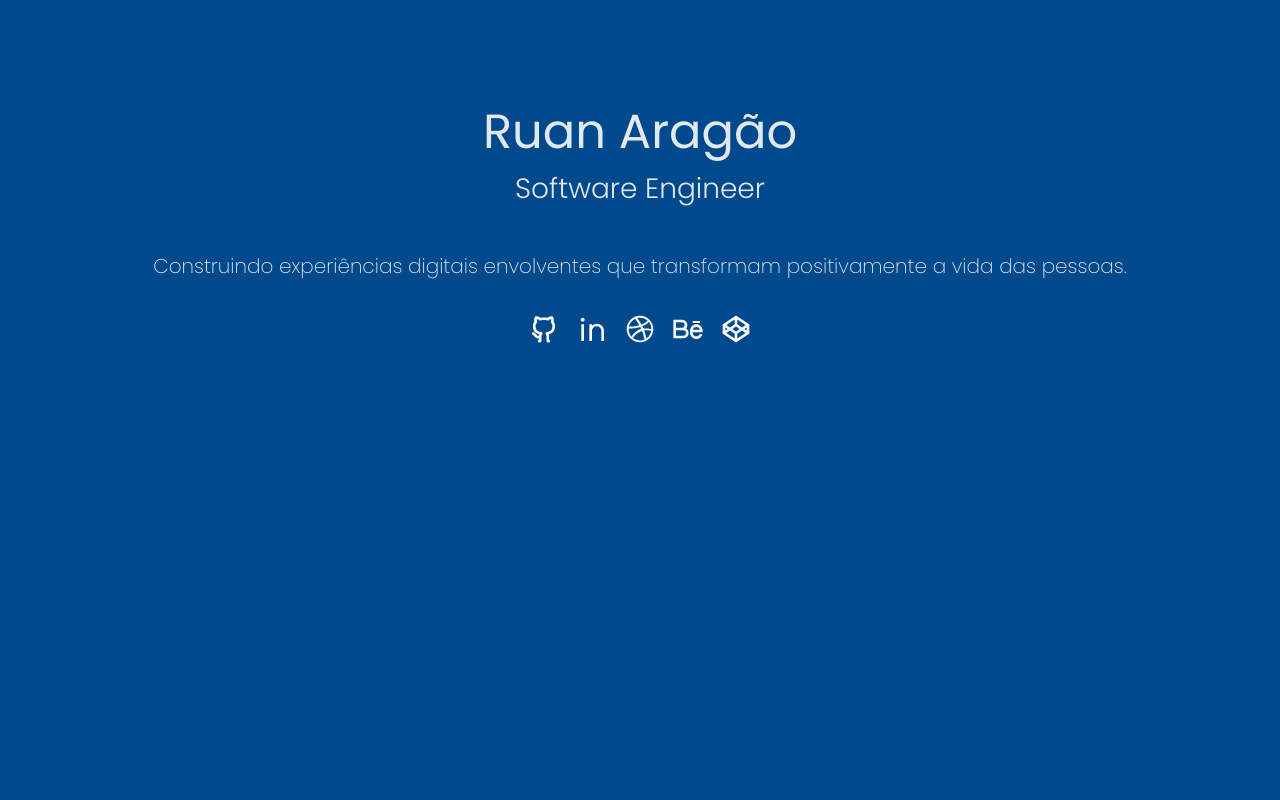
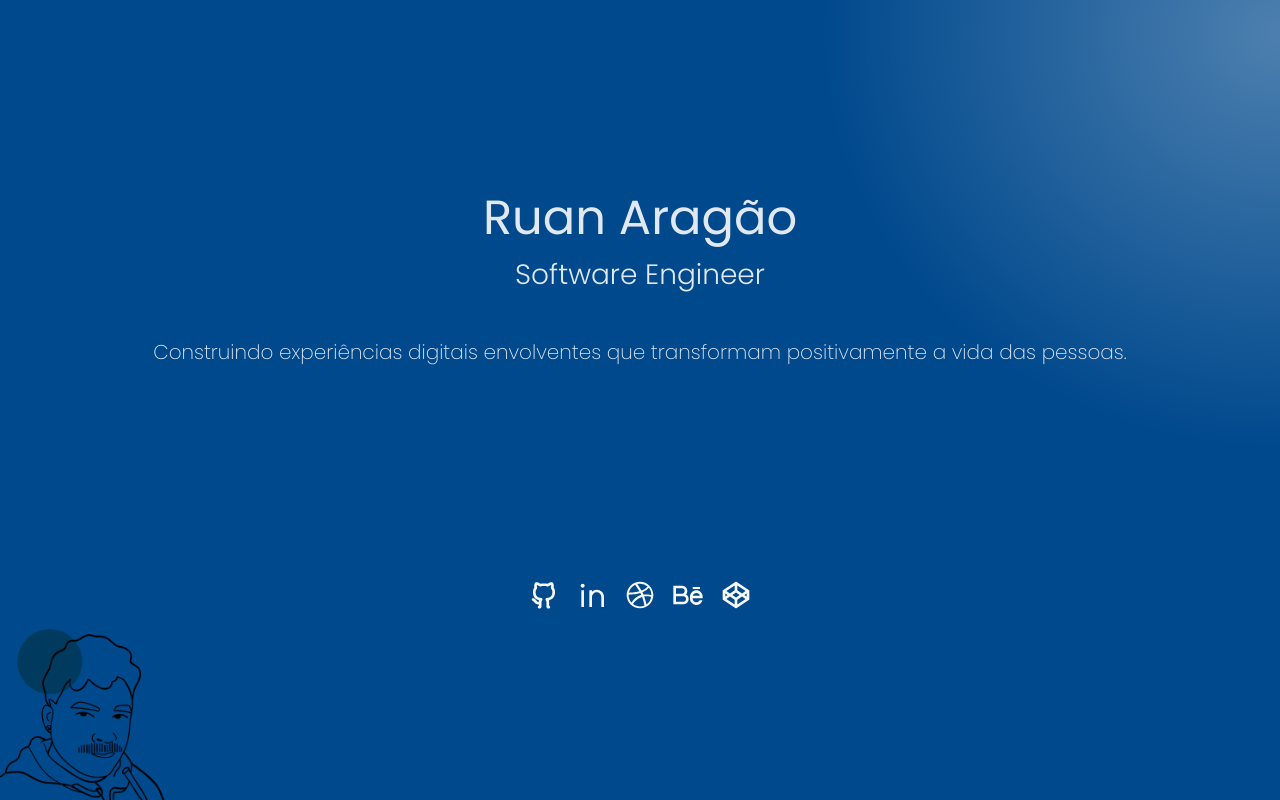
Before and after one commit to RuanAragao/ruanaragao-site, a plain HTML site: page index.html in a window 1280 px wide. Drawn offline with Linux system fonts and the light colour scheme.

Commit message:
✨ feat: change structure
- add text wrapper to header
- add avatar to bottom

```diff
--- a/index.html
+++ b/index.html
@@ -12,9 +12,11 @@
 <body>
   <div class="container">
     <header>
-      <h1 class="site-title">Ruan Aragão</h1>
-      <h2 class="site-subtitle">Software Engineer</h2>
-      <p>Construindo experiências digitais envolventes que transformam positivamente a vida das pessoas.</p>
+      <div class="text-wrapper">
+        <h1 class="site-title">Ruan Aragão</h1>
+        <h2 class="site-subtitle">Software Engineer</h2>
+        <p>Construindo experiências digitais envolventes que transformam positivamente a vida das pessoas.</p>
+      </div>
       <ul class="networks" aria-label="Social media">
         <li>
           <a href="#">
--- a/style.css
+++ b/style.css
@@ -5,11 +5,28 @@
 }
 
 body {
+    height: 100vh;
     font-family: 'Poppins', sans-serif;
     font-size: 16px;
     line-height: 1.5;
     color: rgb(226 232 240);
+    background: url(avatar.jpeg), lightgray 50%;
     background-color: #00498D;
+    background-blend-mode: multiply;
+    background-size: 172px;
+    background-repeat: no-repeat;
+    background-position: bottom left;
+}
+
+body::before {
+    content: '';
+    position: absolute;
+    top: 0;
+    left: 0;
+    width: 100%;
+    height: 100%;
+    flex-shrink: 0;
+    background: radial-gradient(460px 416.75px at 100.00% 33px, rgb(255 255 255 / 0.30) 0%, rgb(255 255 255 / 0.00) 100%);
 }
 
 h1, h2, h3, h4, h5, h6 {
@@ -44,32 +61,44 @@ a {
 
 .container {
     display: grid;
+    align-items: center;
     max-width: 1280px;
+    grid-template-columns: 1fr;
+    grid-template-rows: 1fr;
+    height: 100vh;
     margin: 0 auto;
     padding: 6rem 2rem;
 }
 
-header {
+.container header {
     display: flex;
     flex-direction: column;
     justify-content: space-between;
     align-items: center;
+    height: 436px;
 }
 
-header .site-title {
+.container header .text-wrapper {
+    display: flex;
+    flex-direction: column;
+    justify-content: center;
+    align-items: center;
+}
+
+.container header .text-wrapper .site-title {
     font-size: 3rem;
     font-style: normal;
     font-weight: 400;
     line-height: normal;
 }
-header .site-subtitle {
+.container header .text-wrapper .site-subtitle {
     font-size: 1.75rem;
     font-style: normal;
     font-weight: 300;
     line-height: normal;
 }
 
-header p {
+.container header .text-wrapper p {
   text-align: center;
   font-size: 1.25rem;
   font-style: normal;
```
Also changed, not shown: avatar.jpeg (added).
